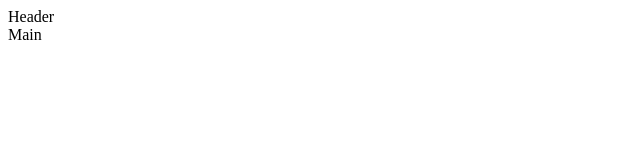
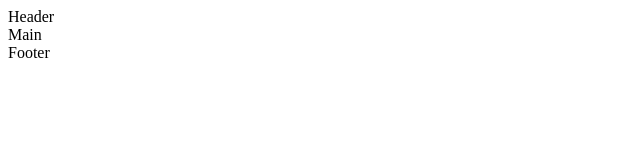
Before and after one commit to VladPh1/my-project, a plain HTML site: page index.html in a window 1280 px wide. Shown: the full height of the page, 0-640 px from the left. Drawn offline with Linux system fonts and the light colour scheme.

Commit message:
add footer

```diff
--- a/index.html
+++ b/index.html
@@ -8,7 +8,7 @@
 <body>
   <header>Header</header>
 
-  <main></main>
-  <footer>Main</footer>
+  <main>Main</main>
+  <footer>Footer</footer>
 </body>
 </html>
```
